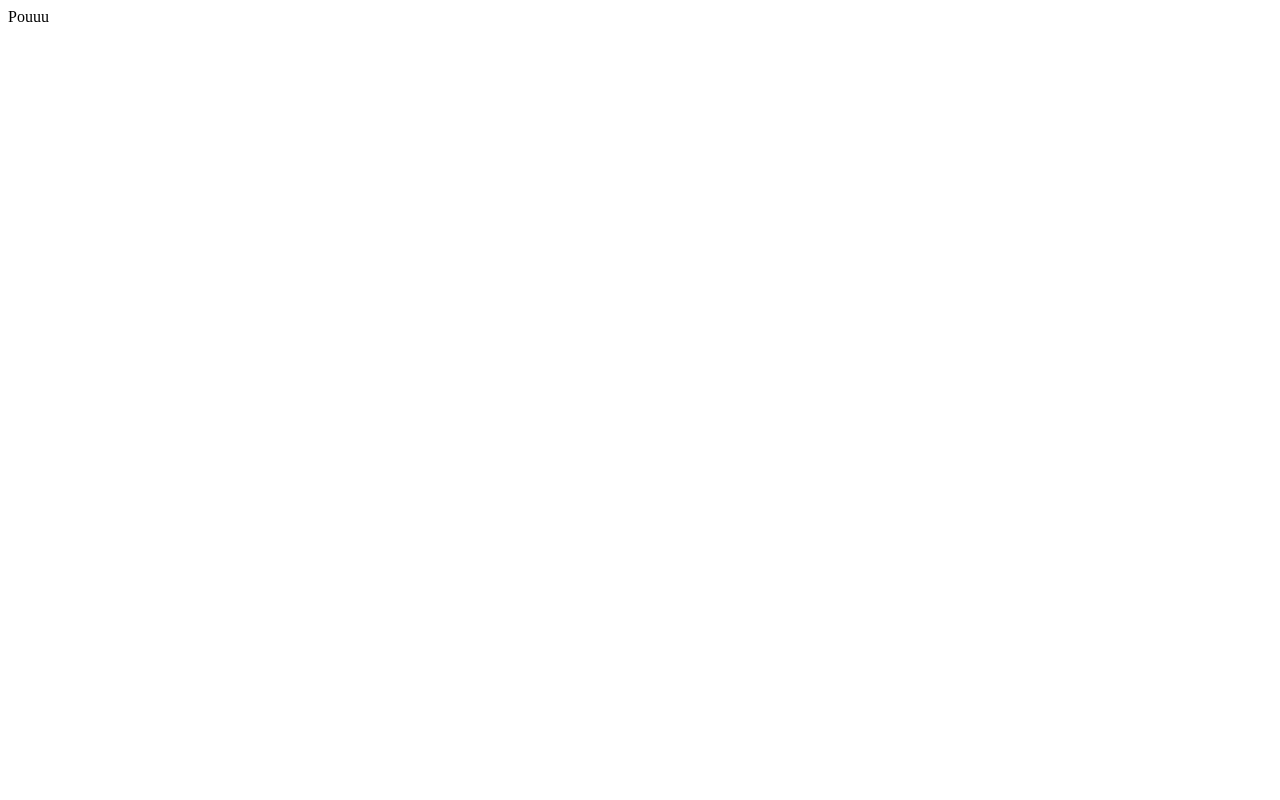
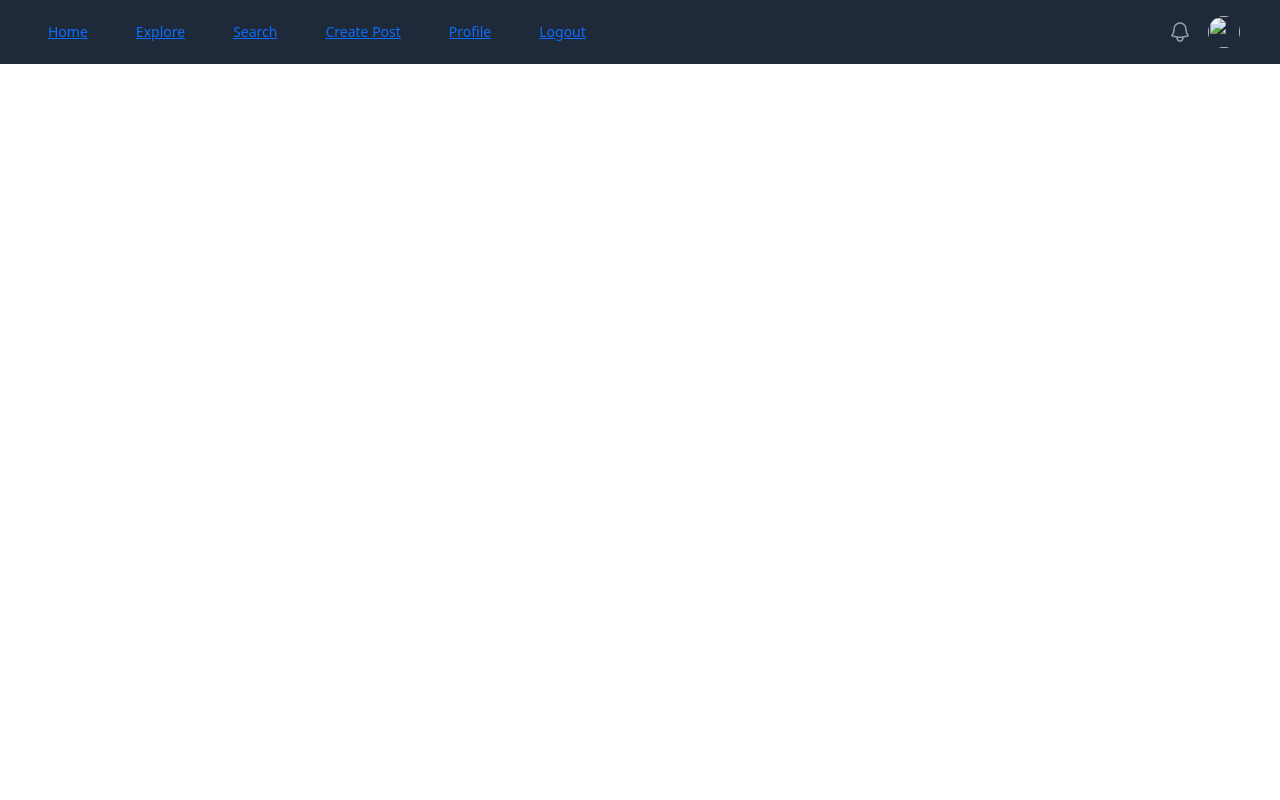
Before and after one commit to pournami-pradeep/socialmedia, a Django app: page / in a window 1280 px wide. Before the commit the page is almost empty. Run offline with Django 5.2, Linux system fonts and the light colour scheme.

Commit message:
home page implemented

```diff
--- a/socialmedia/userauth/templates/base.html
+++ b/socialmedia/userauth/templates/base.html
@@ -14,7 +14,6 @@
 </head>
 <body>
 <script src="https://cdn.jsdelivr.net/npm/bootstrap@5.3.7/dist/js/bootstrap.bundle.min.js" integrity="sha384-ndDqU0Gzau9qJ1lfW4pNLlhNTkCfHzAVBReH9diLvGRem5+R9g2FzA8ZGN954O5Q" crossorigin="anonymous"></script>
-
 {% block content %}
 {% endblock %}
 </body>
--- /dev/null
+++ b/socialmedia/userauth/templates/main.html
@@ -0,0 +1,59 @@
+{% extends 'base.html' %}
+
+{% block content %}
+
+
+
+<nav class="bg-gray-800">
+    <div class="mx-auto max-w-7xl px-2 sm:px-6 lg:px-8">
+      <div class="relative flex h-16 items-center justify-between">
+        <div class="absolute inset-y-0 left-0 flex items-center sm:hidden">
+
+        </div>
+        <div class="flex flex-1 items-center justify-center sm:items-stretch sm:justify-start">
+
+          <div class="hidden sm:ml-6 sm:block">
+            <div class="flex space-x-4">
+              <!-- Current: "bg-gray-900 text-white", Default: "text-gray-300 hover:bg-gray-700 hover:text-white" -->
+              <a href="#" class="rounded-md px-3 py-2 text-sm font-medium text-gray-300 hover:bg-gray-700 hover:text-white">Home</a>
+              <a href="#" class="rounded-md px-3 py-2 text-sm font-medium text-gray-300 hover:bg-gray-700 hover:text-white">Explore</a>
+              <a href="#" class="rounded-md px-3 py-2 text-sm font-medium text-gray-300 hover:bg-gray-700 hover:text-white">Search</a>
+              <a href="#" class="rounded-md px-3 py-2 text-sm font-medium text-gray-300 hover:bg-gray-700 hover:text-white">Create Post</a>
+              <a href="#" class="rounded-md px-3 py-2 text-sm font-medium text-gray-300 hover:bg-gray-700 hover:text-white">Profile</a>
+              <a href="#" class="rounded-md px-3 py-2 text-sm font-medium text-gray-300 hover:bg-gray-700 hover:text-white">Logout</a>
+            </div>
+          </div>
+        </div>
+        <div class="absolute inset-y-0 right-0 flex items-center pr-2 sm:static sm:inset-auto sm:ml-6 sm:pr-0">
+          <button type="button" class="relative rounded-full bg-gray-800 p-1 text-gray-400 hover:text-white focus:ring-2 focus:ring-white focus:ring-offset-2 focus:ring-offset-gray-800 focus:outline-hidden">
+            <span class="absolute -inset-1.5"></span>
+            <span class="sr-only">View notifications</span>
+            <svg class="size-6" fill="none" viewBox="0 0 24 24" stroke-width="1.5" stroke="currentColor" aria-hidden="true" data-slot="icon">
+              <path stroke-linecap="round" stroke-linejoin="round" d="M14.857 17.082a23.848 23.848 0 0 0 5.454-1.31A8.967 8.967 0 0 1 18 9.75V9A6 6 0 0 0 6 9v.75a8.967 8.967 0 0 1-2.312 6.022c1.733.64 3.56 1.085 5.455 1.31m5.714 0a24.255 24.255 0 0 1-5.714 0m5.714 0a3 3 0 1 1-5.714 0" />
+            </svg>
+          </button>
+
+          <!-- Profile dropdown -->
+          <div class="relative ml-3">
+            <div>
+              <button type="button" class="relative flex rounded-full bg-gray-800 text-sm focus:ring-2 focus:ring-white focus:ring-offset-2 focus:ring-offset-gray-800 focus:outline-hidden" id="user-menu-button" aria-expanded="false" aria-haspopup="true">
+                <span class="absolute -inset-1.5"></span>
+                <span class="sr-only">Open user menu</span>
+                <img class="size-8 rounded-full" src="{{ profile.url}}" alt="" />
+              </button>
+            </div>
+
+
+          </div>
+          <div>
+            <label class="rounded-md px-3 py-2 text-sm font-medium text-gray-300 hover:bg-gray-700 hover:text-white">{{ username }}</a>
+            </div>
+        </div>
+      </div>
+    </div>
+
+
+  </nav>
+
+
+  {% endblock %}
--- a/socialmedia/userauth/urls.py
+++ b/socialmedia/userauth/urls.py
@@ -1,4 +1,5 @@
 from django.urls import path
+
 from . import views
 
 urlpatterns = [
--- a/socialmedia/userauth/views.py
+++ b/socialmedia/userauth/views.py
@@ -8,7 +8,14 @@ from .models import *
 
 # Create your views here.
 def home(request):
-    return HttpResponse("Pouuu")
+    user_obj = request.user
+    username = user_obj.username
+    try:
+        profile = Profile.objects.get(user=user_obj).profileimg
+    except:
+        profile = None
+    print(profile)
+    return render(request,'main.html',{"username":username,"profile":profile})
 
 def signup(request):
     if request.method == 'POST':
@@ -43,3 +50,13 @@ def login_user(request):
         message = "Invalid credentials"
         return render(request,'login.html',{"message":message})
     return render(request,'login.html')
+
+
+def upload(request):
+    if request.method == 'POST':
+        username = request.user.username
+        post = request.Files.get("image")
+        caption = request.POST.get("caption")
+        new_post = Posts.objects.create(user=username,image=post,caption=caption)
+        return redirect('/')
+    return render(request,'upload.html')
```
Also changed, not shown: socialmedia/userauth/models.py (+13 -1 lines).
